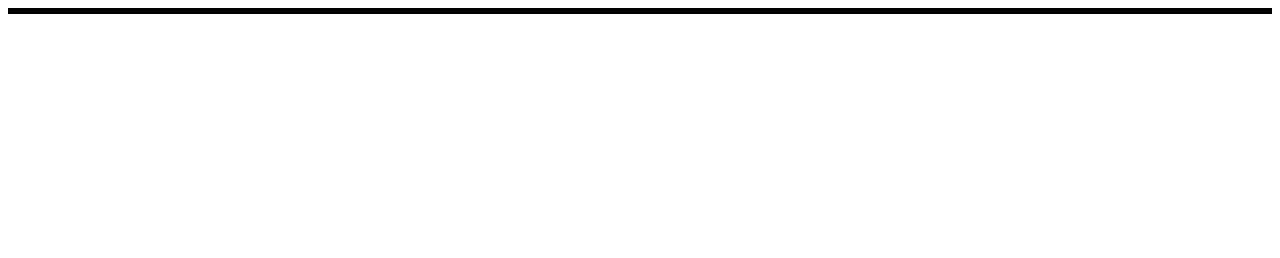
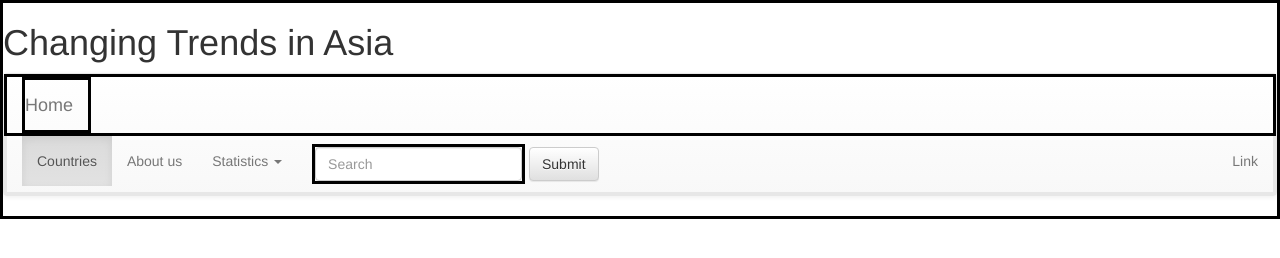
Before and after one commit to ChangingTrendsInAsia/ChangingTrendsInAsia.github.io, a plain HTML site: page index.html in a window 1280 px wide. Drawn offline with nearby package versions, Linux system fonts and the light colour scheme.

Commit message:
First HTML structure
Added the navigation bar

```diff
--- a/index.html
+++ b/index.html
@@ -2,11 +2,61 @@
   <html>
     <head>
       <link rel="stylesheet" href="css/untitled.css" />
+       <link rel="stylesheet" href="https://maxcdn.bootstrapcdn.com/bootstrap/3.3.7/css/bootstrap.min.css" integrity="sha384-BVYiiSIFeK1dGmJRAkycuHAHRg32OmUcww7on3RYdg4Va+PmSTsz/K68vbdEjh4u" crossorigin="anonymous">
+    	<link rel="stylesheet" href="https://maxcdn.bootstrapcdn.com/bootstrap/3.3.7/css/bootstrap-theme.min.css" integrity="sha384-rHyoN1iRsVXV4nD0JutlnGaslCJuC7uwjduW9SVrLvRYooPp2bWYgmgJQIXwl/Sp" crossorigin="anonymous">
+    	<script src="https://code.jquery.com/jquery-3.2.1.min.js"></script>
+    	<script src="https://maxcdn.bootstrapcdn.com/bootstrap/3.3.7/js/bootstrap.min.js" integrity="sha384-Tc5IQib027qvyjSMfHjOMaLkfuWVxZxUPnCJA7l2mCWNIpG9mGCD8wGNIcPD7Txa" crossorigin="anonymous"></script>
+    	<script src="js/main.js"></script>
+
     </head>
 
     <body>
       <div>
+      	<h1> Changing Trends in Asia </h1>
+      	<nav class="navbar navbar-default">
+  <div class="container-fluid">
+    <!-- Brand and toggle get grouped for better mobile display -->
+    <div class="navbar-header">
+      <button type="button" class="navbar-toggle collapsed" data-toggle="collapse" data-target="#bs-example-navbar-collapse-1" aria-expanded="false">
+        <span class="sr-only">Toggle navigation</span>
+        <span class="icon-bar"></span>
+        <span class="icon-bar"></span>
+        <span class="icon-bar"></span>
+      </button>
+      <a class="navbar-brand" href="#">Home</a>
+    </div>
       </div>
+
+       <!-- Collect the nav links, forms, and other content for toggling -->
+    <div class="collapse navbar-collapse" id="bs-example-navbar-collapse-1">
+      <ul class="nav navbar-nav">
+        <li class="active"><a href="#">Countries<span class="sr-only">(current)</span></a></li>
+        <li><a href="#">About us</a></li>
+        <li class="dropdown">
+          <a href="#" class="dropdown-toggle" data-toggle="dropdown" role="button" aria-haspopup="true" aria-expanded="false"> Statistics <span class="caret"></span></a>
+          <ul class="dropdown-menu">
+            <li><a href="#">Chronology</a></li>
+            <li><a href="#">Mortality rates</a></li>
+            <li><a href="#">Infant mortality rates</a></li>
+
+          </ul>
+        </li>
+      </ul>
+      <form class="navbar-form navbar-left">
+        <div class="form-group">
+          <input type="text" class="form-control" placeholder="Search">
+        </div>
+        <button type="submit" class="btn btn-default">Submit</button>
+      </form>
+      <ul class="nav navbar-nav navbar-right">
+        <li><a href="#">Link</a></li>
+
+          </ul>
+        </li>
+      </ul>
+    </div><!-- /.navbar-collapse -->
+  </div><!-- /.container-fluid -->
+</nav>
     </body>
 
   </html>
```
